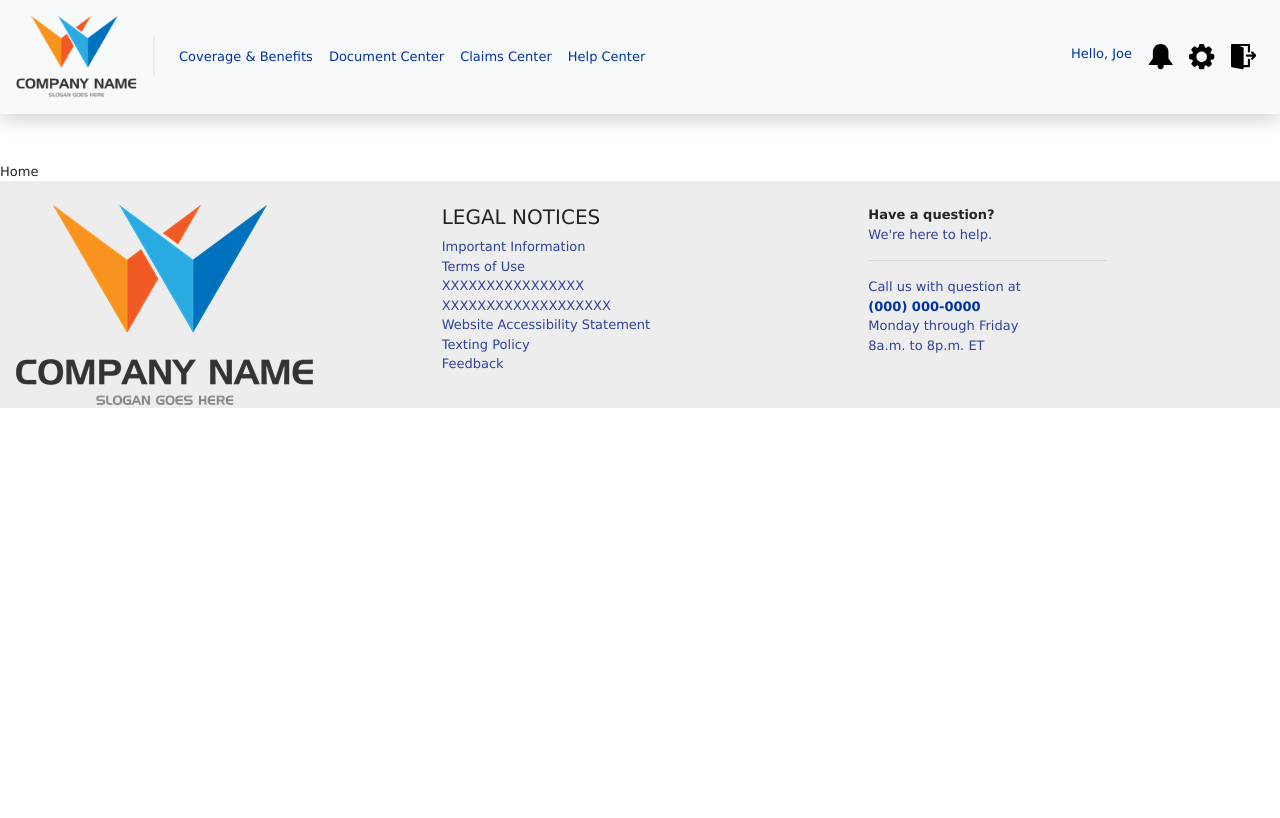
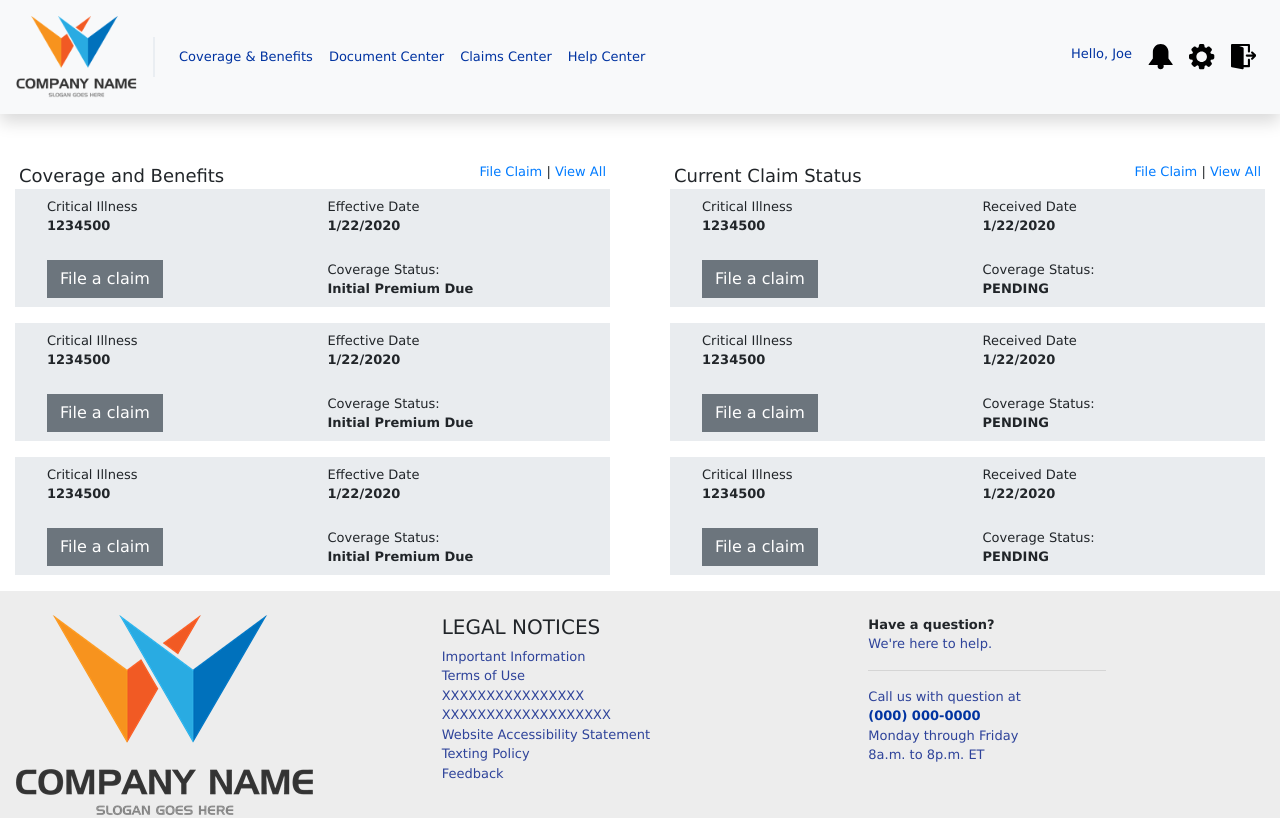
Before and after one commit to sayaliwagh86/UIScreen, a React (Create React App) app: page / in a window 1280 px wide. Built offline with nearby package versions, Linux system fonts and the light colour scheme.

Commit message:
commit
CoverageAnd Benefit and CurrentClaimStatus done

```diff
--- /dev/null
+++ b/src/Components/UIDashboard/DBCoverageAndBenefits.css
@@ -0,0 +1,53 @@
+.coverage-row-container {
+    background-color: #ededed;
+  }
+
+  /* .vl-coverage {
+    border-left: 1px solid black;
+    height: 40px;
+  } */
+
+  .border-column {
+    border-right: 1px solid black;
+  }
+
+  /* .button-container {
+      border-radius: unset;
+  } */
+
+  .button-text-container {
+    max-width: fit-content;
+  }
+
+  .coverage-vl {
+    /* border-left: 2px solid;
+    height: 119px; */
+    /* margin-right: -2px; */
+  }
+
+  .main-container {
+      /* border: 1px solid black; */
+      /* height: 300px; */
+  }
+
+  .second-container {
+      /* border: 1px solid black; */
+  }
+
+  .third-container {
+      /* border: 1px solid black; */
+      /* height: 100px; */
+  }
+
+  .jumbotron {
+    margin-bottom: 1rem !important
+  }
+
+
+  .jumbotron-container {
+    background-color: #f3f6f9;
+  }
+
+  .containerHeader{
+    font-size: 18px;
+}
--- a/src/Components/UIDashboard/DBCoverageAndBenefits.jsx
+++ b/src/Components/UIDashboard/DBCoverageAndBenefits.jsx
@@ -0,0 +1,66 @@
+import React, { useEffect, useState } from "react";
+import "./DBCoverageAndBenefits.css";
+
+
+export const CoverageBenefits = (props) => {
+    return(
+
+        <div className="jumbotron py-2 rounded-0  jumbotron ">
+        <div className="row third-container">
+          <div className="col-sm-6 col-md-6">
+            <div>
+              <div>Critical Illness</div>
+              <b>1234500</b>
+            </div>
+            <div className="mt-4 button-text-container">
+              <button type="button" className="btn bg-secondary rounded-0 text-white button-container">
+                File a claim
+              </button>
+            </div>
+          </div>
+          <div className="col-sm-6 col-md-6">
+            <div>
+              <div>Effective Date</div>
+              <b>1/22/2020</b>
+            </div>
+            <div className="mt-4">
+              <div>Coverage Status:</div>
+              <b>Initial Premium Due</b>
+            </div>
+          </div>
+        </div>
+      </div>
+
+    );
+};
+
+export default function DBCoverageAndBenefits() {
+  const [screenSize, setScreenSize] = useState(false);
+
+  const handleScreenSizeChange = () => {
+
+    if (window.innerWidth < 576) setScreenSize(true);
+    else setScreenSize(false);
+
+  };
+
+  useEffect(() => {
+    window.addEventListener("resize", handleScreenSizeChange);
+  });
+
+
+
+
+  return (
+    <div className="container mb-3">
+      <div className="mx-1 row justify-content-between">
+        <div className='containerHeader'> Coverage and Benefits</div>
+        <div className="float-right"><a href='#'>File Claim </a>| <a href='#'>View All </a> </div>
+      </div>
+
+      <CoverageBenefits/>
+      <CoverageBenefits/>
+      <CoverageBenefits/>
+    </div>
+  );
+}
--- /dev/null
+++ b/src/Components/UIDashboard/DBCurrentClaimStatus.css
@@ -0,0 +1,53 @@
+.coverage-row-container {
+    background-color: #ededed;
+  }
+
+  /* .vl-coverage {
+    border-left: 1px solid black;
+    height: 40px;
+  } */
+
+  .border-column {
+    border-right: 1px solid black;
+  }
+
+  /* .button-container {
+      border-radius: unset;
+  } */
+
+  .button-text-container {
+    max-width: fit-content;
+  }
+
+  .coverage-vl {
+    /* border-left: 2px solid;
+    height: 119px; */
+    /* margin-right: -2px; */
+  }
+
+  .main-container {
+      /* border: 1px solid black; */
+      /* height: 300px; */
+  }
+
+  .second-container {
+      /* border: 1px solid black; */
+  }
+
+  .third-container {
+      /* border: 1px solid black; */
+      /* height: 100px; */
+  }
+
+  .jumbotron-container {
+    background-color: #f3f6f9;
+
+  }
+
+  .jumbotron {
+    margin-bottom: 1rem !important;
+  }
+
+  .containerHeader{
+      font-size: 18px;
+  }
--- a/src/Components/UIDashboard/DBCurrentClaimStatus.jsx
+++ b/src/Components/UIDashboard/DBCurrentClaimStatus.jsx
@@ -0,0 +1,67 @@
+import React, { useEffect, useState } from "react";
+import "./DBCurrentClaimStatus.css";
+
+
+export const CurrentClaim = (props) => {
+    return(
+        <div className="jumbotron py-2 rounded-0">
+        <div className="row third-container">
+          <div className="col-sm-6 col-md-6">
+            <div>
+              <div>Critical Illness</div>
+              <b>1234500</b>
+            </div>
+            <div className="mt-4 button-text-container">
+              <button
+                type="button"
+                className="btn bg-secondary rounded-0 text-white button-container"
+              >
+                File a claim
+              </button>
+
+            </div>
+          </div>
+          <div className="col-sm-6 col-md-6">
+            <div>
+              <div>Received Date</div>
+              <b>1/22/2020</b>
+            </div>
+            <div className="mt-4">
+              <div>Coverage Status:</div>
+              <b>PENDING</b>
+            </div>
+          </div>
+        </div>
+
+      </div>
+    );
+};
+
+export default function DBCurrentClaimStatus() {
+  const [screenSize, setScreenSize] = useState(false);
+
+  const handleScreenSizeChange = () => {
+
+    if (window.innerWidth < 576) setScreenSize(true);
+    else setScreenSize(false);
+
+  };
+
+  useEffect(() => {
+    window.addEventListener("resize", handleScreenSizeChange);
+  });
+
+  return (
+    <div className="container mb-3">
+      <div className="mx-1 row justify-content-between">
+        <div className='containerHeader'>Current Claim Status</div>
+        <div className="float-right"><a href='#'>File Claim </a>| <a href='#'>View All </a> </div>
+      </div>
+
+    <CurrentClaim />
+    <CurrentClaim />
+    <CurrentClaim />
+
+    </div>
+  );
+}
--- a/src/Components/UIDashboard/index.jsx
+++ b/src/Components/UIDashboard/index.jsx
@@ -1,9 +1,19 @@
 import React from 'react'
+import DBCoverageAndBenefits from './DBCoverageAndBenefits'
+import DBCurrentClaimStatus from './DBCurrentClaimStatus'
+
 
 export default function UIDashboard() {
     return (
         <div>
-            Home
+            <div className="row third-container">
+              <div className="col-sm-6 col-md-6">
+                 <DBCoverageAndBenefits/>
+                </div>
+                <div className="col-sm-6 col-md-6">
+                <DBCurrentClaimStatus/>
+                </div>
+            </div>
         </div>
     )
 }
```
